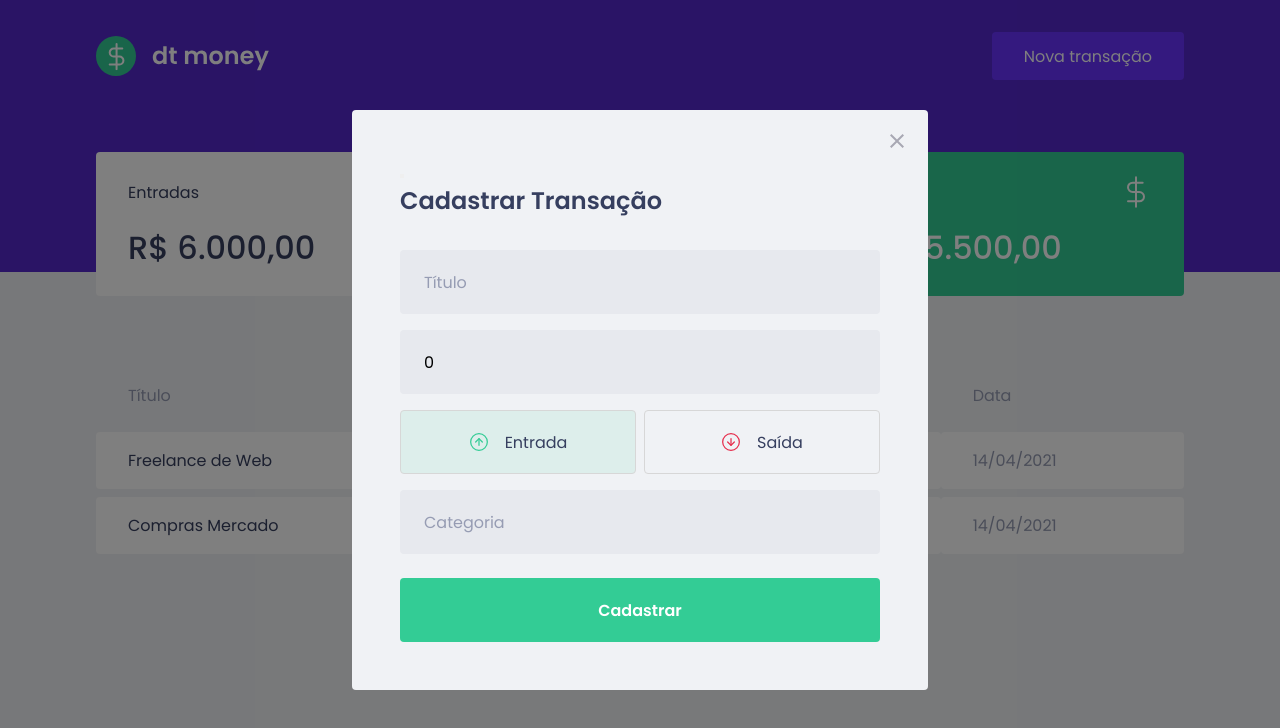
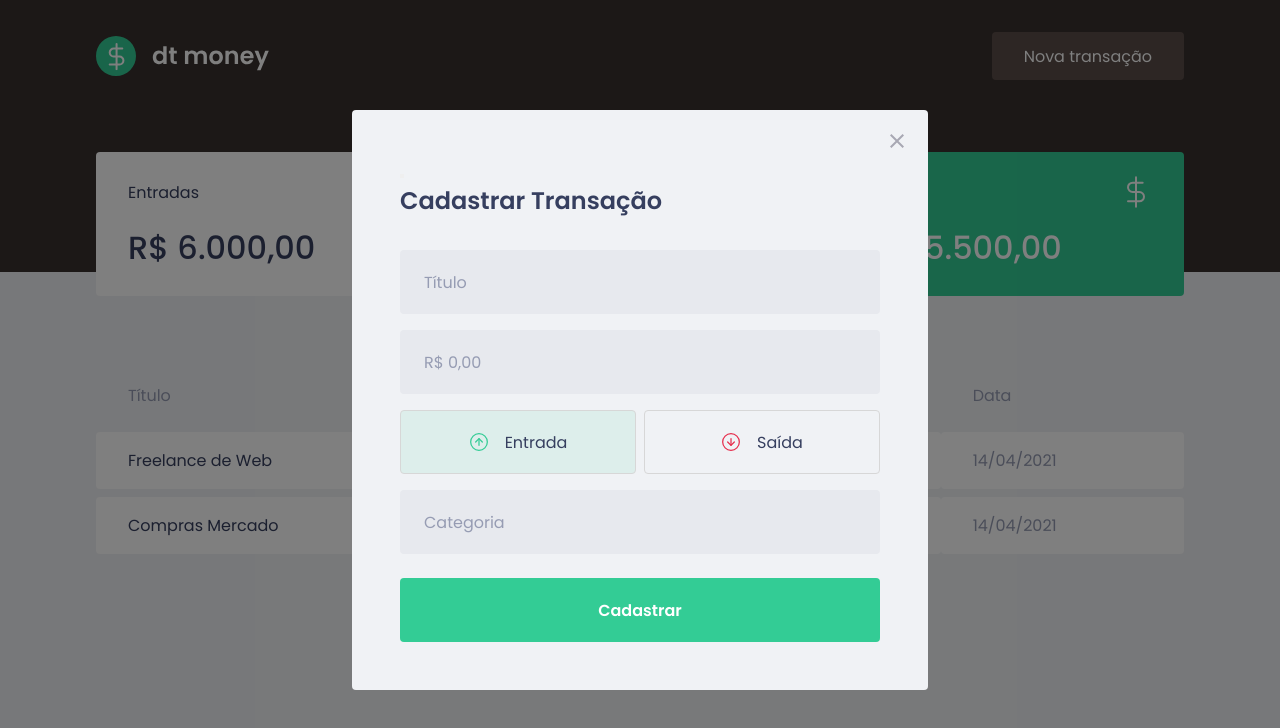
Before and after one commit to ricardomariz/dtmoney, a React (Create React App) app: page / in a window 1280 px wide. Both pictures are taken after a click on the button "Nova transação". Shown: the top 728 px of the page. Built offline with nearby package versions, Linux system fonts and the light colour scheme.

Commit message:
changed color theme. fixed input number on new transaction modal

```diff
--- a/src/components/NewTransactionModal/index.tsx
+++ b/src/components/NewTransactionModal/index.tsx
@@ -32,7 +32,7 @@ export function NewTransactionModal({ isOpen, onRequestClose }: ModalProps) {
     setTitle('')
     setAmount(0)
     setCategory('')
-    setType('')
+    setType('deposit')
 
 
     onRequestClose()
@@ -59,10 +59,14 @@ export function NewTransactionModal({ isOpen, onRequestClose }: ModalProps) {
           onChange={event => setTitle(event.target.value)}
         />
         <input
-          placeholder="Valor"
+          placeholder={new Intl.NumberFormat('pt-br', {
+            style: 'currency',
+            currency: 'BRL',
+          }).format(0.00)}
           type="number"
-          value={amount}
-          onChange={event => setAmount(Number(event.target.value))} />
+          min="0"
+          step="0.01"
+          onChange={event => { setAmount(Number(event.target.value)) }} />
 
         <TransactionTypeContainer>
           <RadioBox
--- a/src/styles/global.ts
+++ b/src/styles/global.ts
@@ -5,8 +5,8 @@ export const GlobalStyle = createGlobalStyle`
     --background: #f0f2f5;
     --red: #E52E4D;
     --green: #33CC95;
-    --blue: #5429CC;
-    --blue-light: #6933FF;
+    --blue: #38302E;
+    --blue-light: #5A4D49;
 
     --text-title: #363F5F;
     --text-body: #969CB3;
```
